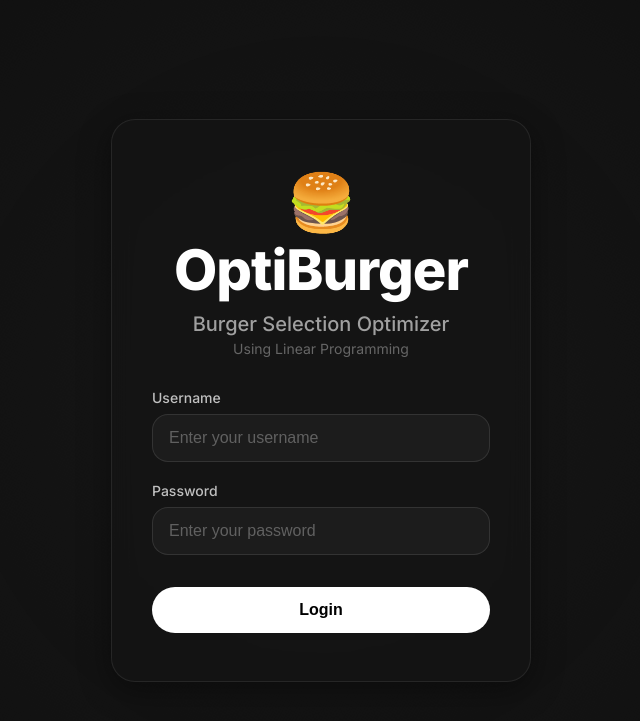
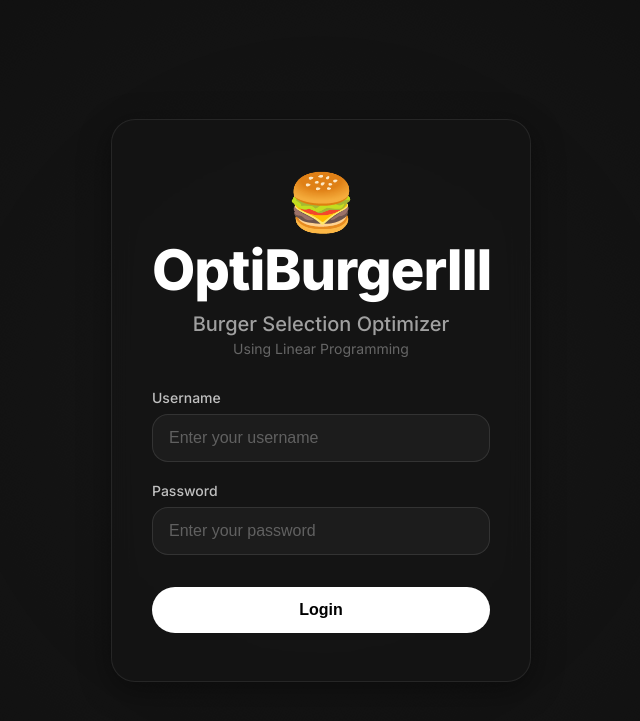
Before and after one commit to MrKai72-arch/optiburger-lp-system, a PHP site: page / in a window 1280 px wide. Shown: the top 721 px of the page, without its empty margins (319-959 px from the left). Run offline with PHP 8.4, Linux system fonts and the light colour scheme.

Commit message:
blablabla

```diff
--- a/index.php
+++ b/index.php
@@ -33,7 +33,7 @@ if(isset($_POST['login'])) {
 <body>
     <div class="login-container">
         <div class="login-box">
-            <h1>🍔 OptiBurger</h1>
+            <h1>🍔 OptiBurgerlll</h1>
             <h2>Burger Selection Optimizer</h2>
             <p class="subtitle">Using Linear Programming</p>
 
```
